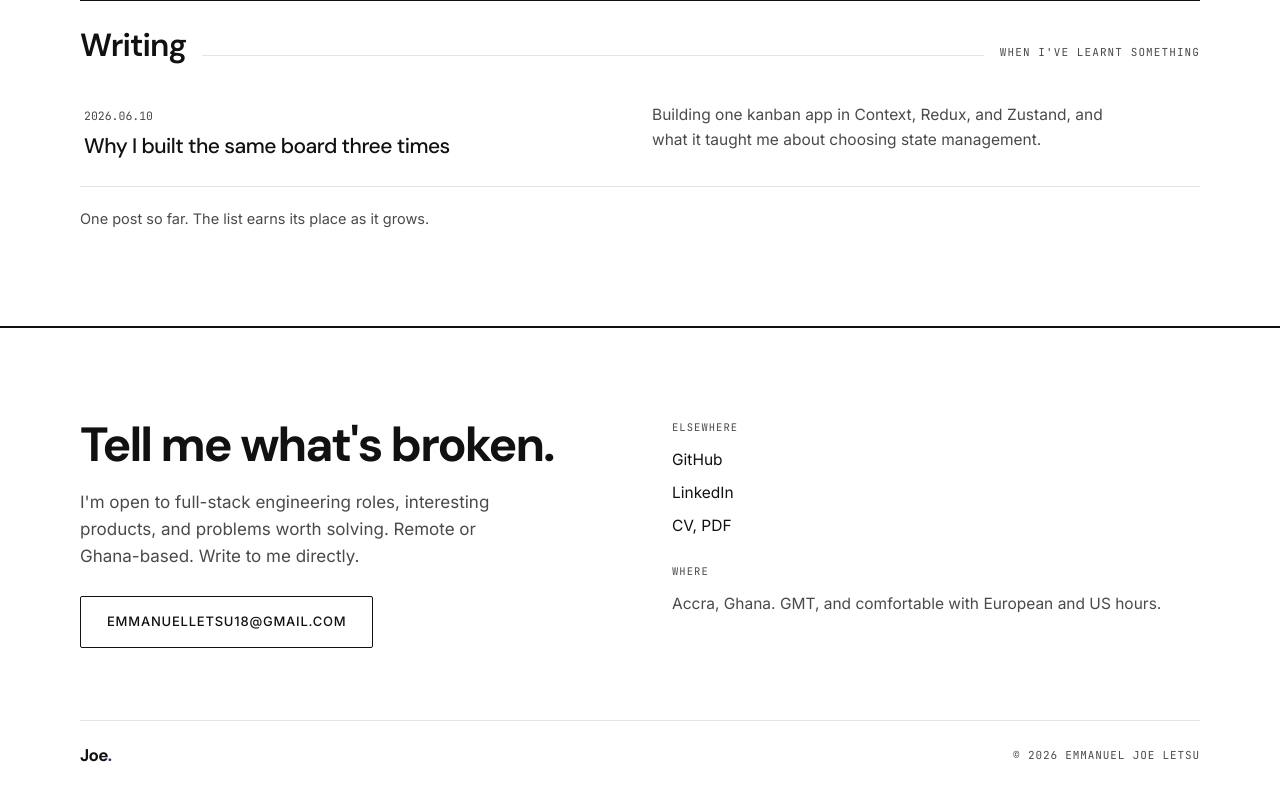
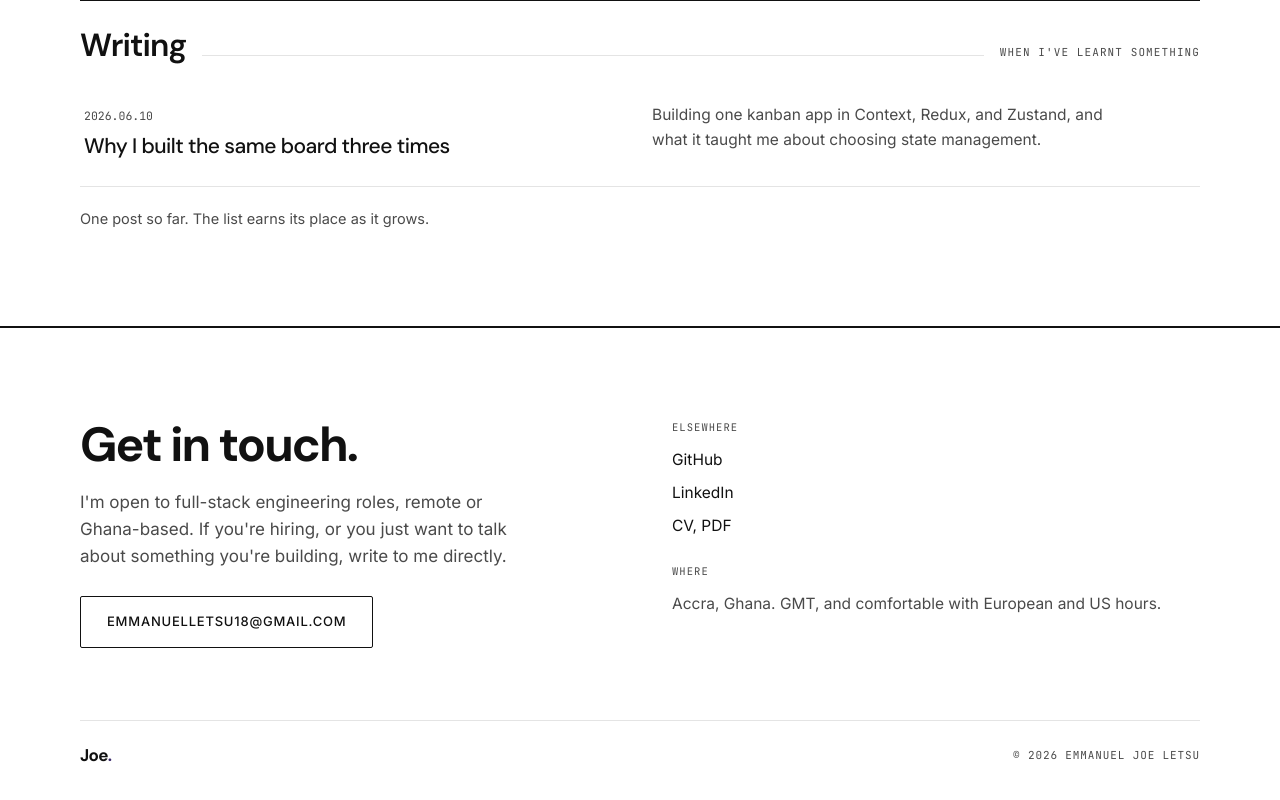
Before and after one commit to mmanueljoe/portfolio-v1, a Next.js app: page / in a window 1280 px wide. Shown: the part 3914-4714 px from the top of the page. Built offline with nearby package versions, Linux system fonts and the light colour scheme.

Commit message:
refactor: change contact title

```diff
--- a/src/components/layout/SiteFooter.tsx
+++ b/src/components/layout/SiteFooter.tsx
@@ -28,12 +28,12 @@ export function SiteFooter() {
         <div className="grid grid-pair-contact items-start gap-footer-col">
           <div>
             <h2 className="mb-4.5 font-display text-footer-head font-bold text-on-surface">
-              Tell me what&apos;s broken.
+              Get in touch.
             </h2>
             <p className="mb-6.5 max-w-footer-lede font-body text-footer-lede text-on-surface-muted">
-              I&apos;m open to full-stack engineering roles, interesting
-              products, and problems worth solving. Remote or Ghana-based. Write
-              to me directly.
+              I&apos;m open to full-stack engineering roles, remote or
+              Ghana-based. If you&apos;re hiring, or you just want to talk about
+              something you&apos;re building, write to me directly.
             </p>
             <ButtonLink
               href={`mailto:${EMAIL}`}
```
